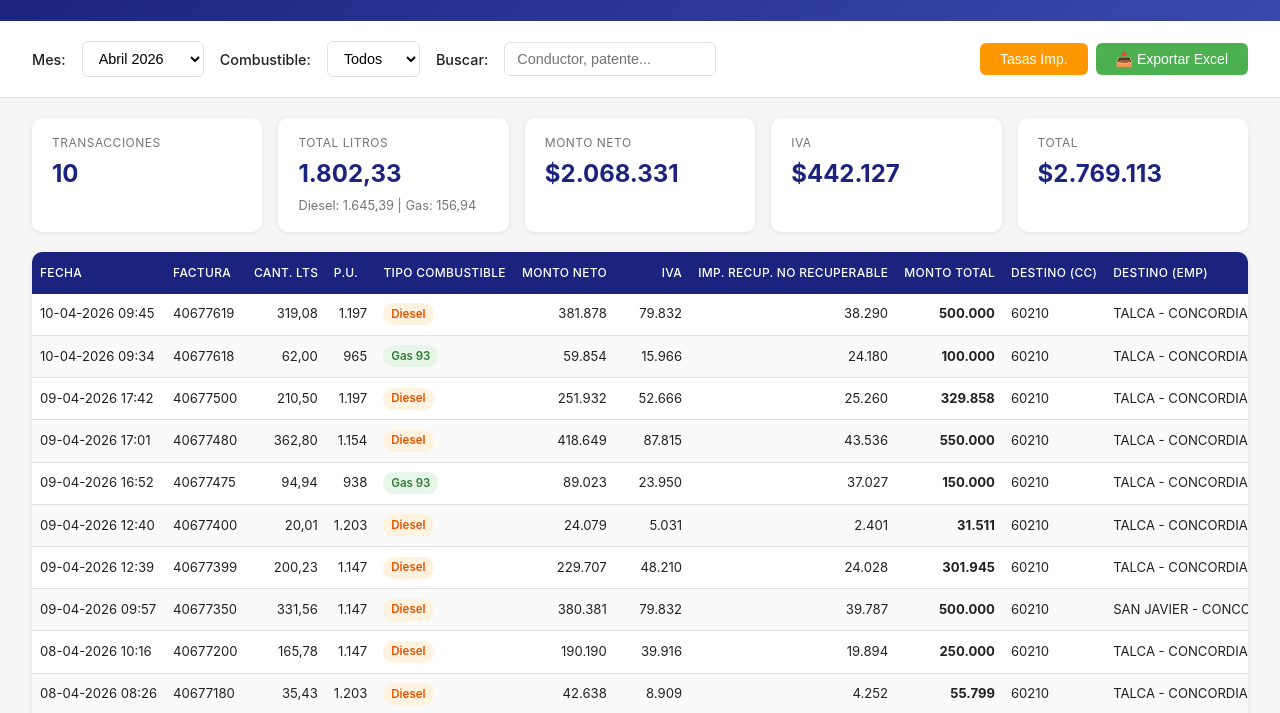
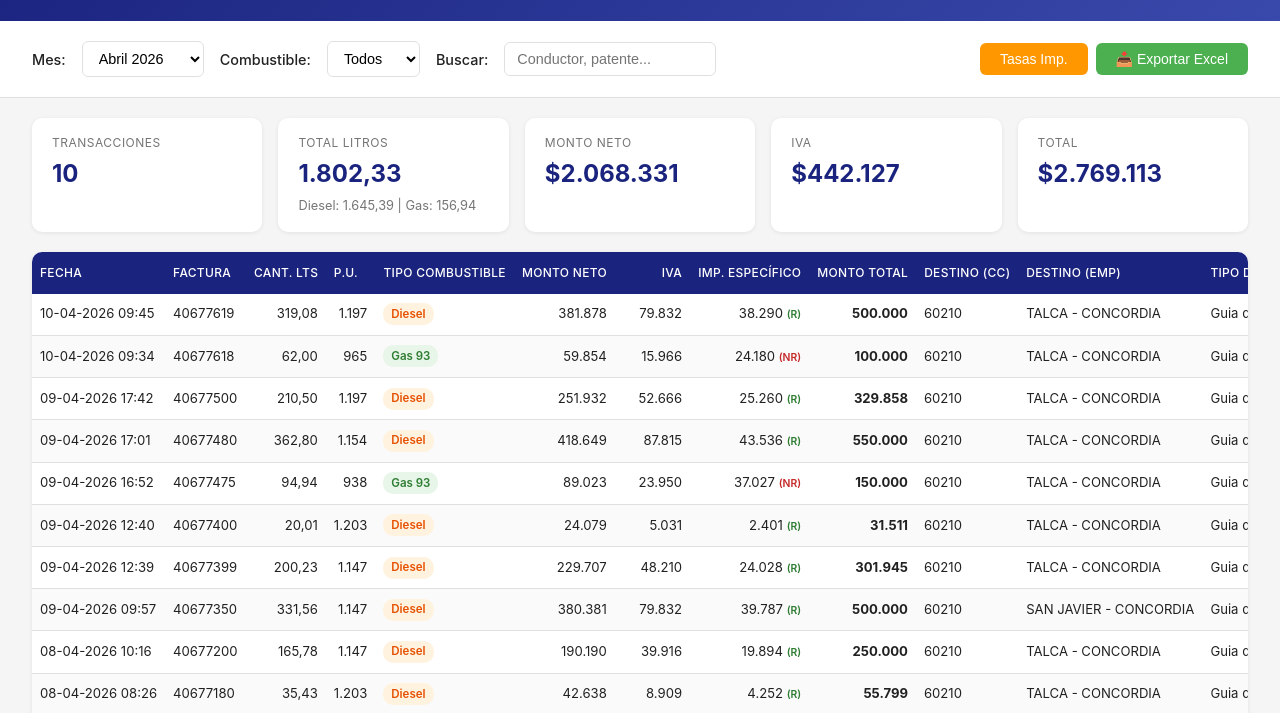
Before and after one commit to antoniocornejoa/copec-libro-combustible, a website: page public/index.html in a window 1280 px wide. Shown: the part 87-800 px from the top of the page. Drawn offline with Linux system fonts and the light colour scheme.

Commit message:
fix: corregir etiqueta imp especifico con indicador (R)/(NR)

```diff
--- a/public/index.html
+++ b/public/index.html
@@ -290,7 +290,7 @@
           <th>Tipo Combustible</th>
           <th class="text-right">Monto Neto</th>
           <th class="text-right">IVA</th>
-          <th class="text-right">Imp. Recup. No Recuperable</th>
+          <th class="text-right">Imp. Específico</th>
           <th class="text-right">Monto Total</th>
           <th>Destino (CC)</th>
           <th>Destino (Emp)</th>
@@ -417,6 +417,10 @@
         const iva = montoTotal - baseImponible;
         const montoNeto = baseImponible - impEspecifico;
 
+        // Diesel = recuperable para empresas elegibles (construcción, transporte, etc.)
+        // Gasolinas = no recuperable
+        const esRecuperable = tipoCombustible.toUpperCase().includes('DIESEL');
+
         return {
           fecha: tx.fecha || tx.fechaTransaccion || d.fecha || '',
           factura: tx.nroDocumento || d.nroDocumento || d.folioDocumento || '',
@@ -425,7 +429,8 @@
           tipoCombustible: tipoCombustible,
           montoNeto: montoNeto,
           iva: iva,
-          impRecupNoRecuperable: impEspecifico,
+          impEspecifico: impEspecifico,
+          esRecuperable: esRecuperable,
           montoTotal: montoTotal,
           destinoCC: d.estacion || tx.estacion || '',
           destinoEmp: d.direccion || d.sucursal || '',
@@ -513,7 +518,7 @@
           <td><span class="badge ${getBadgeClass(r.tipoCombustible)}">${r.tipoCombustible}</span></td>
           <td class="text-right">${formatNumber(r.montoNeto, 0)}</td>
           <td class="text-right">${formatNumber(r.iva, 0)}</td>
-          <td class="text-right">${formatNumber(r.impRecupNoRecuperable, 0)}</td>
+          <td class="text-right">${formatNumber(r.impEspecifico, 0)} <span style="font-size:0.65rem;font-weight:600;color:${r.esRecuperable ? '#2e7d32' : '#c62828'}">${r.esRecuperable ? '(R)' : '(NR)'}</span></td>
           <td class="text-right"><strong>${formatNumber(r.montoTotal, 0)}</strong></td>
           <td>${r.destinoCC}</td>
           <td>${r.destinoEmp}</td>
@@ -530,7 +535,7 @@
       const totLitros = filteredRows.reduce((s, r) => s + r.litros, 0);
       const totNeto = filteredRows.reduce((s, r) => s + r.montoNeto, 0);
       const totIVA = filteredRows.reduce((s, r) => s + r.iva, 0);
-      const totImpRecup = filteredRows.reduce((s, r) => s + r.impRecupNoRecuperable, 0);
+      const totImpRecup = filteredRows.reduce((s, r) => s + r.impEspecifico, 0);
       const totMonto = filteredRows.reduce((s, r) => s + r.montoTotal, 0);
 
       document.getElementById('totalLitros').textContent = formatNumber(totLitros, 2);
@@ -582,7 +587,7 @@
         'TIPO DE COMBUSTIBLE': r.tipoCombustible,
         'MONTO NETO': r.montoNeto,
         'IMPUESTO (IVA)': r.iva,
-        'IMPUESTO RECUP NO RECUPERABLE': r.impRecupNoRecuperable,
+        'IMP. ESPECÍFICO LEY 18.502': r.impEspecifico,
         'MONTO TOTAL': r.montoTotal,
         'DESTINO (CC)': r.destinoCC,
         'DESTINO (EMP)': r.destinoEmp,
@@ -597,7 +602,7 @@
       const totLitros = filteredRows.reduce((s, r) => s + r.litros, 0);
       const totNeto = filteredRows.reduce((s, r) => s + r.montoNeto, 0);
       const totIVA = filteredRows.reduce((s, r) => s + r.iva, 0);
-      const totImpRecup = filteredRows.reduce((s, r) => s + r.impRecupNoRecuperable, 0);
+      const totImpRecup = filteredRows.reduce((s, r) => s + r.impEspecifico, 0);
       const totMonto = filteredRows.reduce((s, r) => s + r.montoTotal, 0);
 
       excelData.push({});
@@ -609,7 +614,7 @@
         'TIPO DE COMBUSTIBLE': '',
         'MONTO NETO': totNeto,
         'IMPUESTO (IVA)': totIVA,
-        'IMPUESTO RECUP NO RECUPERABLE': totImpRecup,
+        'IMP. ESPECÍFICO LEY 18.502': totImpRecup,
         'MONTO TOTAL': totMonto
       });
 
```
